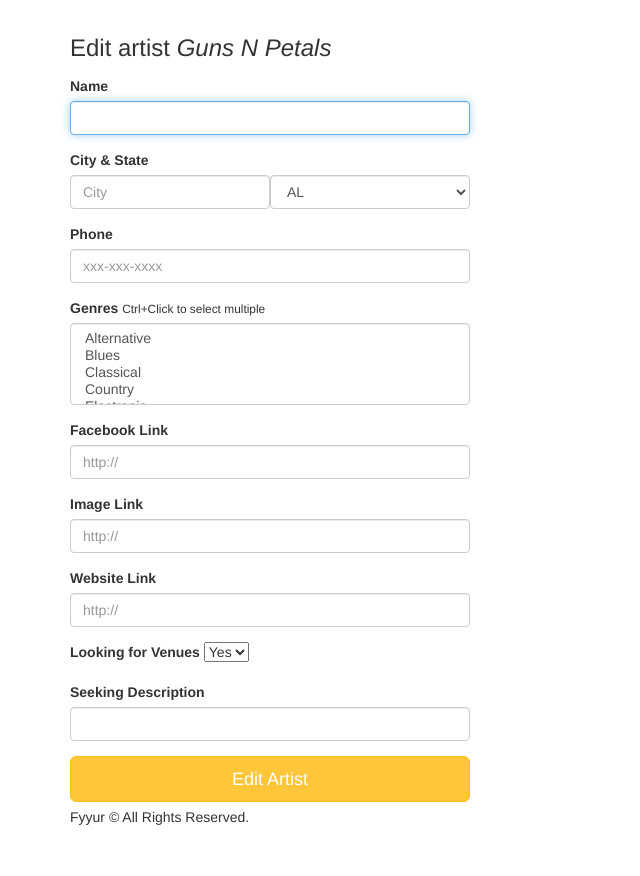
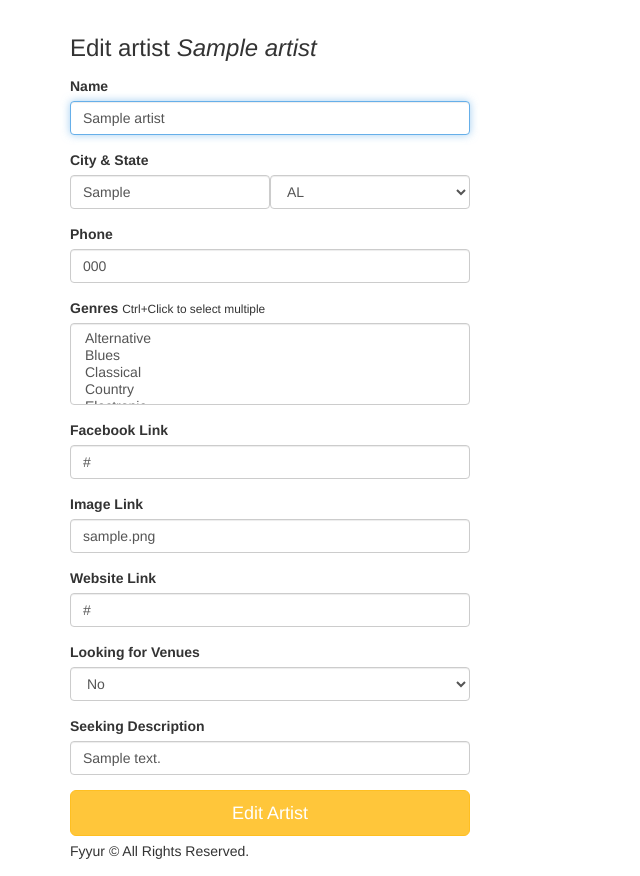
Before and after one commit to jasencarroll/ProjectFyyur, a Flask app: page /artists/1/edit in a window 1280 px wide. Shown: the part 60-936 px from the top of the page, without its empty margins (0-640 px from the left). Before the commit the page ends 885 px from the top, so only its background shows below. Run offline with Flask 3, Linux system fonts and the light colour scheme; tables that the repository leaves empty hold one stand-in row (values such as "Sample post"); some libraries are stand-ins or nearby versions.

Commit message:
edit artist route

```diff
--- a/app/forms.py
+++ b/app/forms.py
@@ -205,14 +205,19 @@
         'image_link', validators=[Optional(), URL()]    # Can chain these
     )
     website_link = StringField(
-        'website_link', validators=[Optional(), URL()]
+        'website', validators=[Optional(), URL()]
     )
+    def boolean_coerce(value):
+        """Converts 'Yes' to True and 'No' to False."""
+        return value == 'Yes'
+
     seeking_venue = SelectField(
         'seeking_venue', validators=[DataRequired()],
         choices=[
             ('Yes', 'Yes'),
             ('No', 'No')
-        ]
+        ],
+        coerce=boolean_coerce  # Apply the custom conversion
     )
     seeking_description = StringField(
         'seeking_description', validators=[Optional()]
--- a/app/models.py
+++ b/app/models.py
@@ -37,7 +37,7 @@
     image_link = db.Column(db.String(500))
     facebook_link = db.Column(db.String(120))
     website_link = db.Column(db.String(120))
-    seeking_venue = db.Column(db.Boolean, default=False)
+    seeking_venue = db.Column(db.Boolean)
     seeking_description = db.Column(db.String(500))
     shows = db.relationship('Show', backref='artist_shows', lazy=True)
 
--- a/app/routes.py
+++ b/app/routes.py
@@ -215,18 +215,19 @@
 #  ----------------------------------------------------------------
 @app.route('/artists')
 def artists():
-  # TODO: replace with real data returned from querying the database
-  data=[{
-    "id": 4,
-    "name": "Guns N Petals",
-  }, {
-    "id": 5,
-    "name": "Matt Quevedo",
-  }, {
-    "id": 6,
-    "name": "The Wild Sax Band",
-  }]
-  return render_template('pages/artists.html', artists=data)
+    # Query the database to retrieve all artists
+    artists = Artist.query.all()
+
+    # Prepare the data in the format needed by the template
+    data = []
+    for artist in artists:
+        data.append({
+            "id": artist.id,
+            "name": artist.name
+        })
+
+    # Pass the list of artists to the template
+    return render_template('pages/artists.html', artists=data)
 
 @app.route('/artists/search', methods=['POST'])
 def search_artists():
@@ -245,109 +246,138 @@
 
 @app.route('/artists/<int:artist_id>')
 def show_artist(artist_id):
-  # shows the artist page with the given artist_id
-  # TODO: replace with real artist data from the artist table, using artist_id
-  data1={
-    "id": 4,
-    "name": "Guns N Petals",
-    "genres": ["Rock n Roll"],
-    "city": "San Francisco",
-    "state": "CA",
-    "phone": "326-123-5000",
-    "website": "https://www.gunsnpetalsband.com",
-    "facebook_link": "https://www.facebook.com/GunsNPetals",
-    "seeking_venue": True,
-    "seeking_description": "Looking for shows to perform at in the San Francisco Bay Area!",
-    "image_link": "https://images.unsplash.com/photo-1549213783-8284d0336c4f?ixlib=rb-1.2.1&ixid=eyJhcHBfaWQiOjEyMDd9&auto=format&fit=crop&w=300&q=80",
-    "past_shows": [{
-      "venue_id": 1,
-      "venue_name": "The Musical Hop",
-      "venue_image_link": "https://images.unsplash.com/photo-1543900694-133f37abaaa5?ixlib=rb-1.2.1&ixid=eyJhcHBfaWQiOjEyMDd9&auto=format&fit=crop&w=400&q=60",
-      "start_time": "2019-05-21T21:30:00.000Z"
-    }],
-    "upcoming_shows": [],
-    "past_shows_count": 1,
-    "upcoming_shows_count": 0,
-  }
-  data2={
-    "id": 5,
-    "name": "Matt Quevedo",
-    "genres": ["Jazz"],
-    "city": "New York",
-    "state": "NY",
-    "phone": "300-400-5000",
-    "facebook_link": "https://www.facebook.com/mattquevedo923251523",
-    "seeking_venue": False,
-    "image_link": "https://images.unsplash.com/photo-1495223153807-b916f75de8c5?ixlib=rb-1.2.1&ixid=eyJhcHBfaWQiOjEyMDd9&auto=format&fit=crop&w=334&q=80",
-    "past_shows": [{
-      "venue_id": 3,
-      "venue_name": "Park Square Live Music & Coffee",
-      "venue_image_link": "https://images.unsplash.com/photo-1485686531765-ba63b07845a7?ixlib=rb-1.2.1&ixid=eyJhcHBfaWQiOjEyMDd9&auto=format&fit=crop&w=747&q=80",
-      "start_time": "2019-06-15T23:00:00.000Z"
-    }],
-    "upcoming_shows": [],
-    "past_shows_count": 1,
-    "upcoming_shows_count": 0,
-  }
-  data3={
-    "id": 6,
-    "name": "The Wild Sax Band",
-    "genres": ["Jazz", "Classical"],
-    "city": "San Francisco",
-    "state": "CA",
-    "phone": "432-325-5432",
-    "seeking_venue": False,
-    "image_link": "https://images.unsplash.com/photo-1558369981-f9ca78462e61?ixlib=rb-1.2.1&ixid=eyJhcHBfaWQiOjEyMDd9&auto=format&fit=crop&w=794&q=80",
-    "past_shows": [],
-    "upcoming_shows": [{
-      "venue_id": 3,
-      "venue_name": "Park Square Live Music & Coffee",
-      "venue_image_link": "https://images.unsplash.com/photo-1485686531765-ba63b07845a7?ixlib=rb-1.2.1&ixid=eyJhcHBfaWQiOjEyMDd9&auto=format&fit=crop&w=747&q=80",
-      "start_time": "2035-04-01T20:00:00.000Z"
-    }, {
-      "venue_id": 3,
-      "venue_name": "Park Square Live Music & Coffee",
-      "venue_image_link": "https://images.unsplash.com/photo-1485686531765-ba63b07845a7?ixlib=rb-1.2.1&ixid=eyJhcHBfaWQiOjEyMDd9&auto=format&fit=crop&w=747&q=80",
-      "start_time": "2035-04-08T20:00:00.000Z"
-    }, {
-      "venue_id": 3,
-      "venue_name": "Park Square Live Music & Coffee",
-      "venue_image_link": "https://images.unsplash.com/photo-1485686531765-ba63b07845a7?ixlib=rb-1.2.1&ixid=eyJhcHBfaWQiOjEyMDd9&auto=format&fit=crop&w=747&q=80",
-      "start_time": "2035-04-15T20:00:00.000Z"
-    }],
-    "past_shows_count": 0,
-    "upcoming_shows_count": 3,
-  }
-  data = list(filter(lambda d: d['id'] == artist_id, [data1, data2, data3]))[0]
-  return render_template('pages/show_artist.html', artist=data)
+    # Query the artist by ID
+    artist = Artist.query.get(artist_id)
+    if not artist:
+        return render_template('errors/404.html'), 404  # Handle case where artist doesn't exist
 
+    # Query the past and upcoming shows for this artist
+    past_shows = []
+    upcoming_shows = []
+
+    now = datetime.now()
+    shows = Show.query.filter_by(artist_id=artist_id).all()
+
+    for show in shows:
+        show_data = {
+            "venue_id": show.venue_id,
+            "venue_name": show.venue_shows.name,  # Accessing related venue via backref
+            "venue_image_link": show.venue_shows.image_link,
+            "start_time": show.start_time.strftime("%Y-%m-%dT%H:%M:%S")  # Formatting the time
+        }
+
+        if show.start_time < now:
+            past_shows.append(show_data)
+        else:
+            upcoming_shows.append(show_data)
+
+    # Prepare the data dictionary to pass to the template
+    data = {
+        "id": artist.id,
+        "name": artist.name,
+        "genres": artist.genres.split(','),  # Convert genres string to list
+        "city": artist.city,
+        "state": artist.state,
+        "phone": artist.phone,
+        "website": artist.website_link,
+        "facebook_link": artist.facebook_link,
+        "seeking_venue": artist.seeking_venue,
+        "seeking_description": artist.seeking_description,
+        "image_link": artist.image_link,
+        "past_shows": past_shows,
+        "upcoming_shows": upcoming_shows,
+        "past_shows_count": len(past_shows),
+        "upcoming_shows_count": len(upcoming_shows)
+    }
+
+    return render_template('pages/show_artist.html', artist=data)
 #  Update
 #  ----------------------------------------------------------------
 @app.route('/artists/<int:artist_id>/edit', methods=['GET'])
 def edit_artist(artist_id):
-  form = ArtistForm()
-  artist={
-    "id": 4,
-    "name": "Guns N Petals",
-    "genres": ["Rock n Roll"],
-    "city": "San Francisco",
-    "state": "CA",
-    "phone": "326-123-5000",
-    "website": "https://www.gunsnpetalsband.com",
-    "facebook_link": "https://www.facebook.com/GunsNPetals",
-    "seeking_venue": True,
-    "seeking_description": "Looking for shows to perform at in the San Francisco Bay Area!",
-    "image_link": "https://images.unsplash.com/photo-1549213783-8284d0336c4f?ixlib=rb-1.2.1&ixid=eyJhcHBfaWQiOjEyMDd9&auto=format&fit=crop&w=300&q=80"
-  }
-  # TODO: populate form with fields from artist with ID <artist_id>
-  return render_template('forms/edit_artist.html', form=form, artist=artist)
+    # Query the artist by ID
+    artist = Artist.query.get(artist_id)
+
+    if not artist:
+        return render_template('errors/404.html'), 404  # Handle case where artist doesn't exist
+
+    # Pre-populate the form with the artist data
+    form = ArtistForm(
+        name=artist.name,
+        city=artist.city,
+        state=artist.state,
+        phone=artist.phone,
+        genres=artist.genres.split(','),  # Assuming genres are stored as a comma-separated string
+        facebook_link=artist.facebook_link,
+        image_link=artist.image_link,
+        website_link=artist.website_link,
+        seeking_venue=artist.seeking_venue,
+        seeking_description=artist.seeking_description
+    )
+
+    # Prepare artist data for the template (if needed for displaying alongside the form)
+    artist_data = {
+        "id": artist.id,
+        "name": artist.name,
+        "genres": artist.genres.split(','),
+        "city": artist.city,
+        "state": artist.state,
+        "phone": artist.phone,
+        "website": artist.website_link,
+        "facebook_link": artist.facebook_link,
+        "seeking_venue": artist.seeking_venue,
+        "seeking_description": artist.seeking_description,
+        "image_link": artist.image_link
+    }
+
+    return render_template('forms/edit_artist.html', form=form, artist=artist_data)
+
+
 
 @app.route('/artists/<int:artist_id>/edit', methods=['POST'])
 def edit_artist_submission(artist_id):
-  # TODO: take values from the form submitted, and update existing
-  # artist record with ID <artist_id> using the new attributes
+    # Get the form data
+    form = ArtistForm()
 
-  return redirect(url_for('show_artist', artist_id=artist_id))
+    # Fetch the artist to update by ID
+    artist = Artist.query.get(artist_id)
+
+    if not artist:
+        flash(f"Artist with ID {artist_id} not found.", "danger")
+        return redirect(url_for('index'))  # Redirect to homepage or any other page
+
+    # Validate the form submission
+    if form.validate_on_submit():
+        try:
+            # Update artist's attributes with the form data
+            artist.name = form.name.data
+            artist.city = form.city.data
+            artist.state = form.state.data
+            artist.phone = form.phone.data
+            artist.genres = ','.join(form.genres.data)  # Assuming genres are stored as a comma-separated string
+            artist.facebook_link = form.facebook_link.data
+            artist.image_link = form.image_link.data
+            artist.website_link = form.website_link.data
+            artist.seeking_venue = form.seeking_venue.data
+            artist.seeking_description = form.seeking_description.data
+
+            # Commit the changes to the database
+            db.session.commit()
+            flash(f'Artist {artist.name} was successfully updated!', 'success')
+        except Exception as e:
+            db.session.rollback()
+            flash(f'An error occurred while updating artist {artist.name}. Error: {str(e)}', 'danger')
+    else:
+        # If form validation fails, flash error messages
+        for field, errors in form.errors.items():
+            for error in errors:
+                flash(f"Error in the {field} field: {error}")
+
+        # Re-render the form with the artist data when validation fails
+        return render_template('forms/edit_artist.html', form=form, artist=artist)
+
+    # Redirect to the artist's page after updating
+    return redirect(url_for('show_artist', artist_id=artist_id))
 
 @app.route('/venues/<int:venue_id>/edit', methods=['GET'])
 def edit_venue(venue_id):
@@ -385,37 +415,51 @@
 
 @app.route('/artists/create', methods=['POST'])
 def create_artist_submission():
+  form = ArtistForm()
+
+  if form.validate_on_submit():
     try:
-        # Create a new artist instance with data from the form
-        new_artist = Artist(
-            name=request.form['name'],
-            city=request.form['city'],
-            state=request.form['state'],
-            phone=request.form['phone'],
-            genre=request.form.getlist('genre'),  # If you're storing genres as a list
-            facebook_link=request.form['facebook_link'],
-            image_link=request.form['image_link'],
-            website_link=request.form['website_link'],
-            seeking_venue=True if request.form.get('seeking_venue') == 'y' else False,
-            seeking_description=request.form['seeking_description']
-        )
+      # Create a new artist instance with data from the form
+      new_artist = Artist(
+        name=request.form['name'],
+        city=request.form['city'],
+        state=request.form['state'],
+        phone=request.form['phone'],
+        genres=request.form.getlist('genre'),  # If you're storing genres as a list
+        facebook_link=request.form['facebook_link'],
+        image_link=request.form['image_link'],
+        website_link=request.form['website_link'],
+        seeking_venue=True if request.form.get('seeking_venue') == 'y' else False,
+        seeking_description=request.form['seeking_description']
+      )
 
-        # Add the new artist to the session
-        db.session.add(new_artist)
-        # Commit the transaction to save the artist in the database
-        db.session.commit()
+      # Add the new artist to the session
+      db.session.add(new_artist)
+      # Commit the transaction to save the artist in the database
+      db.session.commit()
 
-        # On successful db insert, flash success
-        flash('Artist ' + request.form['name'] + ' was successfully listed!')
-    except SQLAlchemyError as e:
-        # On unsuccessful db insert, rollback the session and flash an error message
-        db.session.rollback()
-        flash(f'An error occurred. Artist {request.form["name"]} could not be listed. Error: {str(e)}')
+      # On successful db insert, flash success
+      flash('Artist ' + request.form['name'] + ' was successfully listed!')
+
+    except Exception as e:
+      # Roll back the session in case of an error
+      db.session.rollback()
+
+      # Flash an error message
+      flash('An error occurred. Venue ' + request.form['name'] + ' could not be listed. Error: ' + str(e))
 
     finally:
-        # Always return the home page, regardless of success or failure
-        return render_template('pages/home.html')
+      # Close the database session
+      db.session.close()
 
+  else:
+    # If form validation fails, flash error messages
+    for field, errors in form.errors.items():
+      for error in errors:
+        flash(f"Error in the {field} field: {error}")
+        return render_template('forms/new_artist.html', form=form)  # Re-render the form with data
+
+  return render_template('pages/home.html')
 
 #  Shows
 #  ----------------------------------------------------------------
--- a/app/templates/forms/edit_artist.html
+++ b/app/templates/forms/edit_artist.html
@@ -3,6 +3,7 @@
 {% block content %}
   <div class="form-wrapper">
     <form class="form" method="post" action="/artists/{{artist.id}}/edit">
+      {{ form.csrf_token }}
       <h3 class="form-heading">Edit artist <em>{{ artist.name }}</em></h3>
       <div class="form-group">
         <label for="name">Name</label>
@@ -45,7 +46,7 @@
 
       <div class="form-group">
           <label for="seeking_venue">Looking for Venues</label>
-          {{ form.seeking_venue(placeholder='Venue', autofocus = true) }}
+          {{ form.seeking_venue(class_ = 'form-control', autofocus = true) }}
       </div>
 
       <div class="form-group">
--- a/app/templates/forms/new_artist.html
+++ b/app/templates/forms/new_artist.html
@@ -3,6 +3,7 @@
 {% block content %}
   <div class="form-wrapper">
     <form method="post" class="form">
+      {{ form.csrf_token }}
       <h3 class="form-heading">List a new artist</h3>
       <div class="form-group">
         <label for="name">Name</label>
```
